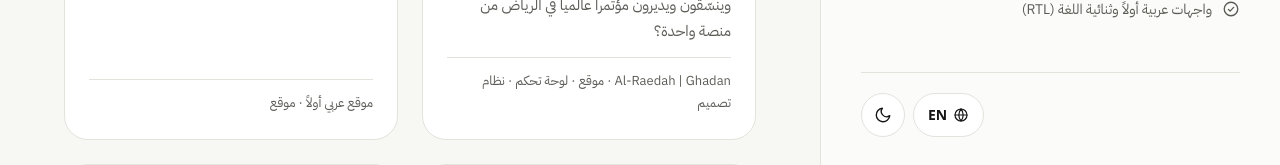
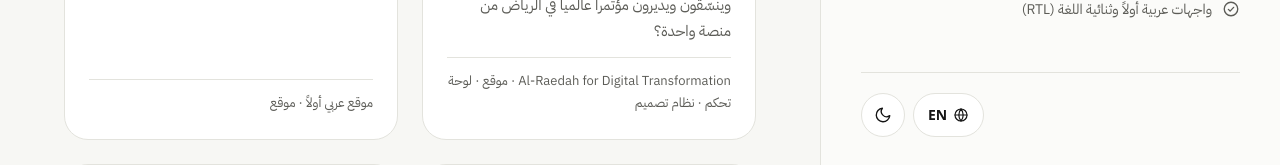
Before and after one commit to mariamalikhamis/MariamAli-portfolio, a Next.js app: page /ar in a window 1280 px wide. Shown: the part 623-788 px from the top of the page. Built offline with nearby package versions, Linux system fonts and the light colour scheme; no server answers.

Commit message:
Rename Al-Raedah | Ghadan to Al-Raedah for Digital Transformation
Co-Authored-By: Claude Opus 5.5 <noreply@anthropic.com>
Claude-Session: https://claude.ai/code/session_01U5CkFzGBaB6VJcbEUdtjWu

```diff
--- a/src/content/i18n.ts
+++ b/src/content/i18n.ts
@@ -80,7 +80,7 @@ const en = {
   expTitle: 'Where I’ve worked',
   exp: [
     { when: '2026 — Now', org: 'Freelance', role: 'Product Designer', body: 'SaaS, real estate, travel and ERP products for clients in Egypt, Germany and the US.' },
-    { when: '2025 — 2026', org: 'Al-Raedah | Ghadan', role: 'UI/UX Designer', body: 'An e-commerce platform and merchant dashboard, the IAVE conference website, and UX audits of existing products.' },
+    { when: '2025 — 2026', org: 'Al-Raedah for Digital Transformation', role: 'UI/UX Designer', body: 'An e-commerce platform and merchant dashboard, the IAVE conference website, and UX audits of existing products.' },
     { when: '2024 — 2025', org: 'Suoodq | صعودك', href: 'https://www.linkedin.com/company/107052220/', role: 'UI/UX Designer', body: 'A Salla theme, merchant dashboards, and upsell and cross-sell widgets for Salla stores.' },
   ],
   contactTitle: 'Have a project in mind, or looking for a design collaborator? Let’s build something meaningful together.',
@@ -155,7 +155,7 @@ const ar: Dict = {
   expTitle: 'أين عملت',
   exp: [
     { when: '2026 — الآن', org: 'عمل حر', role: 'مصممة منتجات', body: 'منتجات SaaS وعقارات وسفر وأنظمة ERP لعملاء في مصر وألمانيا والولايات المتحدة.' },
-    { when: '2025 — 2026', org: 'Al-Raedah | Ghadan', role: 'مصممة UI/UX', body: 'منصة تجارة إلكترونية ولوحة تحكم للتجار، وموقع مؤتمر IAVE، وتدقيق تجربة المستخدم لمنتجات قائمة.' },
+    { when: '2025 — 2026', org: 'Al-Raedah for Digital Transformation', role: 'مصممة UI/UX', body: 'منصة تجارة إلكترونية ولوحة تحكم للتجار، وموقع مؤتمر IAVE، وتدقيق تجربة المستخدم لمنتجات قائمة.' },
     { when: '2024 — 2025', org: 'Suoodq | صعودك', href: 'https://www.linkedin.com/company/107052220/', role: 'مصممة UI/UX', body: 'ثيم لمنصة سلة، ولوحات تحكم للتجار، وأدوات بيع إضافي وتقاطعي لمتاجر سلة.' },
   ],
   contactTitle: 'لديك مشروع، أو تبحث عن مصمم يشاركك العمل؟ لنصنع معاً شيئاً ذا قيمة.',
--- a/src/content/projects.ts
+++ b/src/content/projects.ts
@@ -66,12 +66,12 @@ export const projects: Project[] = [
       en: {
         title: 'IAVE World Volunteer Conference Platform',
         question: 'How can volunteers, organizers and partners register, coordinate and manage a global conference in Riyadh from one platform?',
-        org: 'Al-Raedah | Ghadan',
+        org: 'Al-Raedah for Digital Transformation',
       },
       ar: {
         title: 'منصة المؤتمر العالمي للتطوع IAVE',
         question: 'كيف يسجّل المتطوعون والمنظمون والشركاء وينسّقون ويديرون مؤتمراً عالمياً في الرياض من منصة واحدة؟',
-        org: 'Al-Raedah | Ghadan',
+        org: 'Al-Raedah for Digital Transformation',
       },
     },
   },
```
